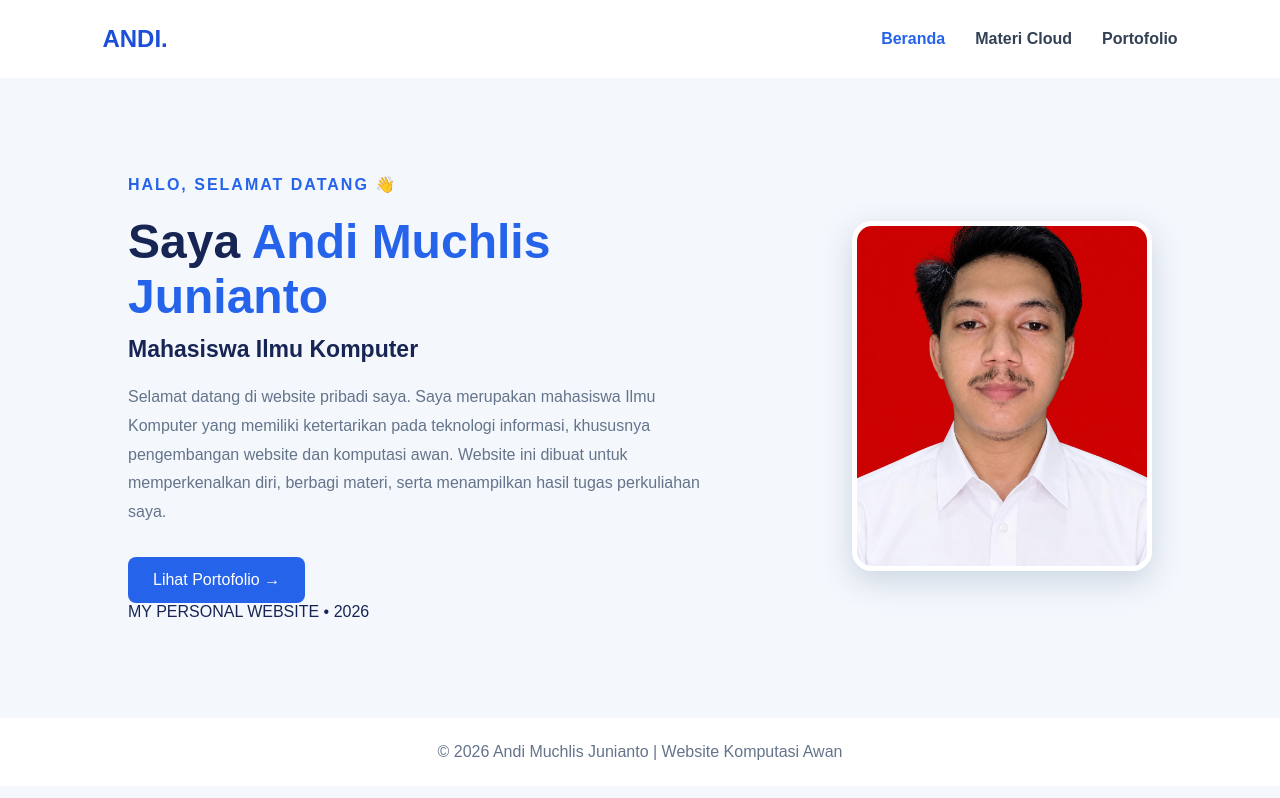
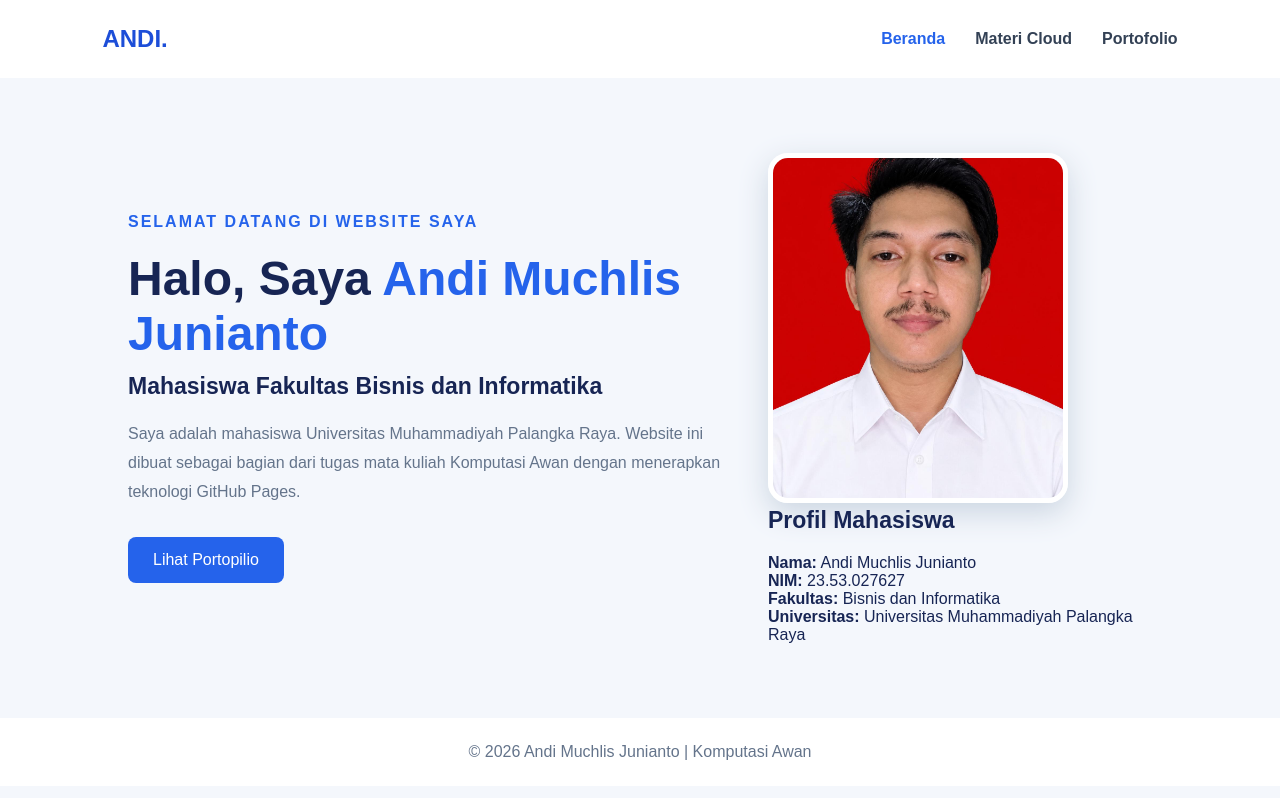
Before and after one commit to andimuchlisjunianto/tugas3-cloud-23.53.027627, a plain HTML site: page index.html in a window 1280 px wide. Drawn offline with Linux system fonts and the light colour scheme.

Commit message:
Update index.html

```diff
--- a/index.html
+++ b/index.html
@@ -4,7 +4,7 @@
 <head>
     <meta charset="UTF-8">
     <meta name="viewport" content="width=device-width, initial-scale=1.0">
-    <title>Beranda | Andi Muchlis Junianto</title>
+    <title>Profil Andi Muchlis Junianto</title>
     <link rel="stylesheet" href="assets/css/style.css">
 </head>
 <body>
@@ -24,46 +24,44 @@
     <main class="hero">
 
         <div class="hero-text">
-            <p class="welcome">HALO, SELAMAT DATANG 👋</p>
+            <p class="welcome">SELAMAT DATANG DI WEBSITE SAYA</p>
 
-            <h1>
-                Saya <span>Andi Muchlis Junianto</span>
-            </h1>
+            <h1>Halo, Saya <span>Andi Muchlis Junianto</span></h1>
 
-            <h3>Mahasiswa Ilmu Komputer</h3>
+            <h3>Mahasiswa Fakultas Bisnis dan Informatika</h3>
 
             <p class="description">
-                Selamat datang di website pribadi saya.
-                Saya merupakan mahasiswa Ilmu Komputer yang
-                memiliki ketertarikan pada teknologi informasi,
-                khususnya pengembangan website dan komputasi awan.
-                Website ini dibuat untuk memperkenalkan diri,
-                berbagi materi, serta menampilkan hasil tugas
-                perkuliahan saya.
+                Saya adalah mahasiswa Universitas Muhammadiyah
+                Palangka Raya. Website ini dibuat sebagai bagian
+                dari tugas mata kuliah Komputasi Awan dengan
+                menerapkan teknologi GitHub Pages.
             </p>
 
-            <div class="hero-buttons">
-                <a href="portofolio.html" class="btn">
-                    Lihat Portofolio →
-                </a>
-            </div>
-
-            <div class="social-info">
-                <span>MY PERSONAL WEBSITE</span>
-                <span>•</span>
-                <span>2026</span>
-            </div>
+            <a href="portofolio.html" class="btn">Lihat Portopilio </a>
         </div>
 
         <div class="hero-image">
-            <div class="image-decoration"></div>
-            <img src="assets/images/andi.jpeg" alt="Foto Profil Andi">
+
+            <img src="assets/images/andi.jpeg"alt="Foto Andi Muchlis Junianto">
+
+            <div class="profile-info">
+                <h3>Profil Mahasiswa</h3>
+
+                <p><strong>Nama:</strong> Andi Muchlis Junianto</p>
+
+                <p><strong>NIM:</strong> 23.53.027627</p>
+
+                <p><strong>Fakultas:</strong> Bisnis dan Informatika</p>
+
+                <p><strong>Universitas:</strong> Universitas Muhammadiyah Palangka Raya</p>
+            </div>
+
         </div>
 
     </main>
 
     <footer>
-        <p>© 2026 Andi Muchlis Junianto | Website Komputasi Awan</p>
+        <p>© 2026 Andi Muchlis Junianto | Komputasi Awan</p>
     </footer>
 
 </body>
```
